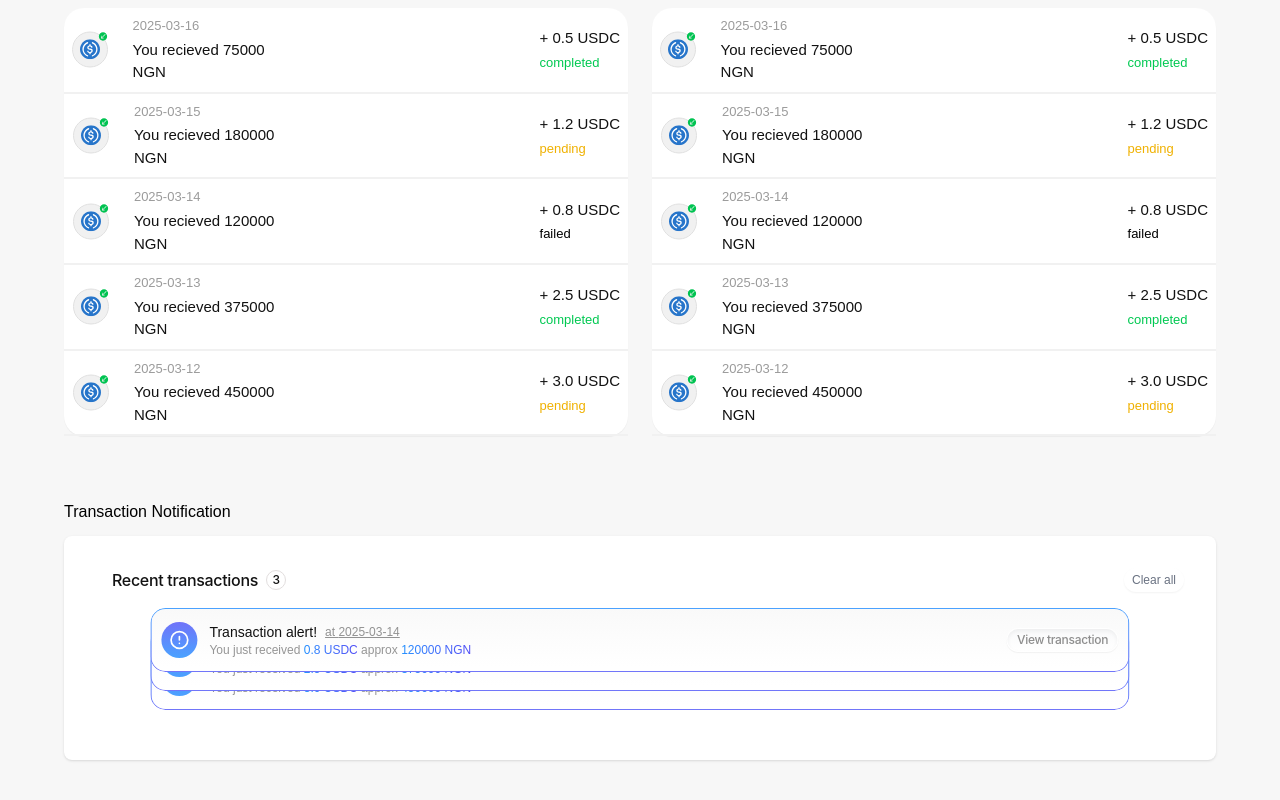
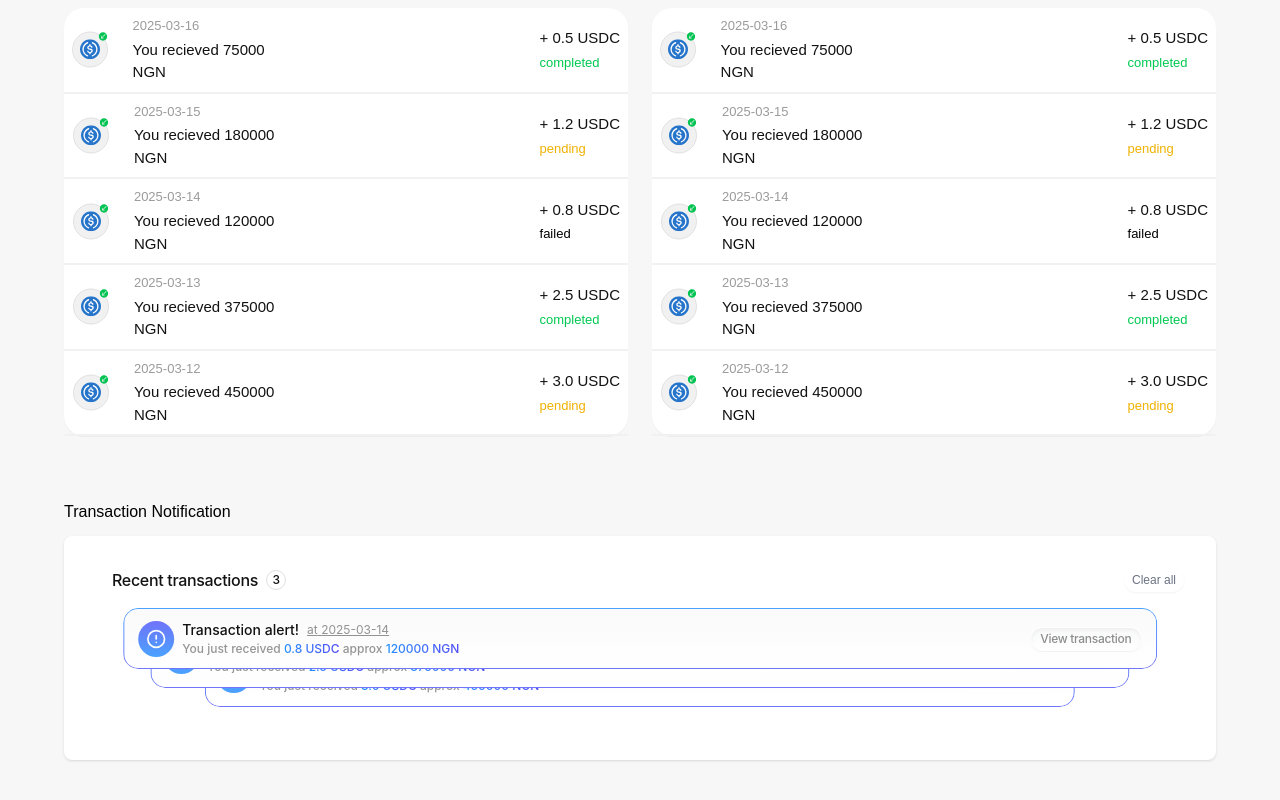
Before and after one commit to stableflowng-ship-it/Stableflow-frontend, a Next.js app: page /components-demo in a window 1280 px wide. Shown: the part 606-1406 px from the top of the page. Built offline with nearby package versions, Linux system fonts and the light colour scheme; a web font is replaced by a local one.

Commit message:
transaction history

```diff
--- a/src/components/transaction-notification.tsx
+++ b/src/components/transaction-notification.tsx
@@ -131,48 +131,64 @@ export default function TransactionNotification({
         </div>
 
         {/* Stacked notifications */}
-        <div className="relative w-full h-[120px]">
+        <div className="relative w-full " style={{ height: "120px" }}>
           {lastThree.map((notification, index) => {
-    const isClearing = clearingIndices.includes(index);
+            // Use different sizes based on screen size but allow for full width
+            const sizes = [
+              { width: "95%", height: "61px", padding: "12px 13.9763px", gap: "6.99px" },
+              { width: "90%", height: "64px", padding: "11.5539px", gap: "5.78px" },
+              { width: "80%", height: "64px", padding: "9.5085px", gap: "4.75px" },
+            ]
+
+            const isClearing = clearingIndices.includes(index)
 
             return (
               <div
                 key={notification.unique_id}
-        className={`absolute left-1/2 transform -translate-x-1/2 ${isClearing ? "animate-clear-notification" : ""}`}
+                className={`lg:absolute lg:left-1/2 ml-[1rem] lg:ml-0 lg:transform lg:-translate-x-1/2 ${isClearing ? "animate-clear-notification" : ""}`}
                 style={{
-          width: `clamp(80%, 90%, 95%)`,
-          height: "64px",
-          top: index * -45,
+                  width: sizes[index].width,
+                  height: sizes[index].height,
+                  top: index * -45, // -45px vertical spacing
                   zIndex: 3 - index,
                   position: "relative",
                   borderRadius: "15px",
                   overflow: "hidden",
-          opacity: isClearing ? 0 : 1,
+                  opacity: isClearing ? 0 : 1, // Start with opacity 1, animation will handle the transition
                   transition: "opacity 0.3s ease-in-out",
                 }}
               >
+                {/* Gradient border - using pseudo-element approach */}
                 <div
                   className="absolute inset-0"
                   style={{
                     background: "linear-gradient(180deg, #4AA2FF 0%, #7175F9 100%)",
                     borderRadius: "15px",
-            padding: "1px",
+                    padding: "1px", // This creates the border effect
                   }}
                 >
+                  {/* Inner content container with 100% corner radius smoothing */}
                   <div
                     className="absolute inset-0 flex flex-row justify-center items-center"
                     style={{
                       background:
                         "linear-gradient(180deg, rgba(233, 233, 233, 0.24) 0%, rgba(255, 255, 255, 0) 100%), #FFFFFF",
-              margin: "1px",
-              padding: "10px",
-              gap: "5px",
-              borderRadius: "14px",
+                      margin: "1px", // This creates space for the border
+                      padding: sizes[index].padding,
+                      gap: sizes[index].gap,
+                      borderRadius: "14px", // Slightly smaller than parent to show border
+                      // Apply 100% corner radius smoothing
+                      borderTopLeftRadius: "14px 14px",
+                      borderTopRightRadius: "14px 14px",
+                      borderBottomLeftRadius: "14px 14px",
+                      borderBottomRightRadius: "14px 14px",
                     }}
                   >
+                    {/* Notification content */}
                     <div className="flex flex-row items-center justify-between w-full">
-              {/* Left side */}
-              <div className="flex items-center gap-3">
+                      {/* Left side with icon and text */}
+                      <div className="flex flex-row items-center gap-2">
+                        {/* Circle icon */}
                         <div
                           className="flex items-center justify-center rounded-full"
                           style={{
@@ -184,41 +200,68 @@ export default function TransactionNotification({
                           <AlertCircle className="w-5 h-5 text-white" />
                         </div>
 
-                {/* Text */}
-                <div className="flex flex-col text-sm">
-                  <div className="flex items-center gap-2 flex-wrap">
-                    <span className="font-medium text-[#121212] text-[14px]">Transaction alert!</span>
-                    <span className="text-xs underline text-[#929292]">at {notification.date}</span>
+                        {/* Text content */}
+                        <div className="flex flex-col">
+                          {/* First row */}
+                          <div className="flex flex-row items-center gap-2">
+                            <span
+                              style={{
+                                fontFamily: "'SF Pro Text', sans-serif",
+                                fontWeight: 500,
+                                fontSize: "14px",
+                                color: "#121212",
+                              }}
+                            >
+                             Transaction alert!
+                            </span>
+                            <span
+                              style={{
+                                fontFamily: "'SF Pro Text', sans-serif",
+                                fontWeight: 400,
+                                fontSize: "12px",
+                                textDecorationLine: "underline",
+                                color: "#929292",
+                              }}
+                            >
+                            at{""} {notification.date}
+                            </span>
                           </div>
-                  <span className="text-[#959595] text-xs font-medium">
-                    You just received{" "}
-                    <span className="bg-gradient-to-r from-[#1F90FF] to-[#504CF6] text-transparent bg-clip-text">
-                      {notification.crypto_value}
-                    </span>{" "}
-                    approx{" "}
-                    <span className="bg-gradient-to-r from-[#1F90FF] to-[#504CF6] text-transparent bg-clip-text">
-                      {notification.naira_received}
-                    </span>
+
+                          {/* Second row */}
+                          <span
+                            style={{
+                              fontFamily: "'SF Pro Text', sans-serif",
+                              fontWeight: 500,
+                              fontSize: "12px",
+                              color: "#959595",
+                            }}
+                          >
+                         You just received  <span className="bg-gradient-to-r from-[#1F90FF] to-[#504CF6] text-transparent bg-clip-text">{notification.crypto_value}</span>  approx <span className="bg-gradient-to-r from-[#1F90FF] to-[#504CF6] text-transparent bg-clip-text">{notification.naira_received}</span>
                           </span>
                         </div>
                       </div>
 
-              {/* Right side button */}
+                      {/* Right side with button */}
+
                       <Dialog.Root>
+
                       <Dialog.Trigger asChild>
-                  <SmallSecondaryButton text="View transaction" />
+                      <SmallSecondaryButton
+                        text="View transaction"
+
+                        />
                          </Dialog.Trigger>
                          <TransanctionHistoryModal notification={notification} />
+
 </Dialog.Root>
+
                     </div>
                   </div>
                 </div>
               </div>
-    );
+            )
           })}
         </div>
-
-
       </div>
 
       {/* Add animation styles */}
```
Lines whose indentation alone changed are shown as unchanged.
